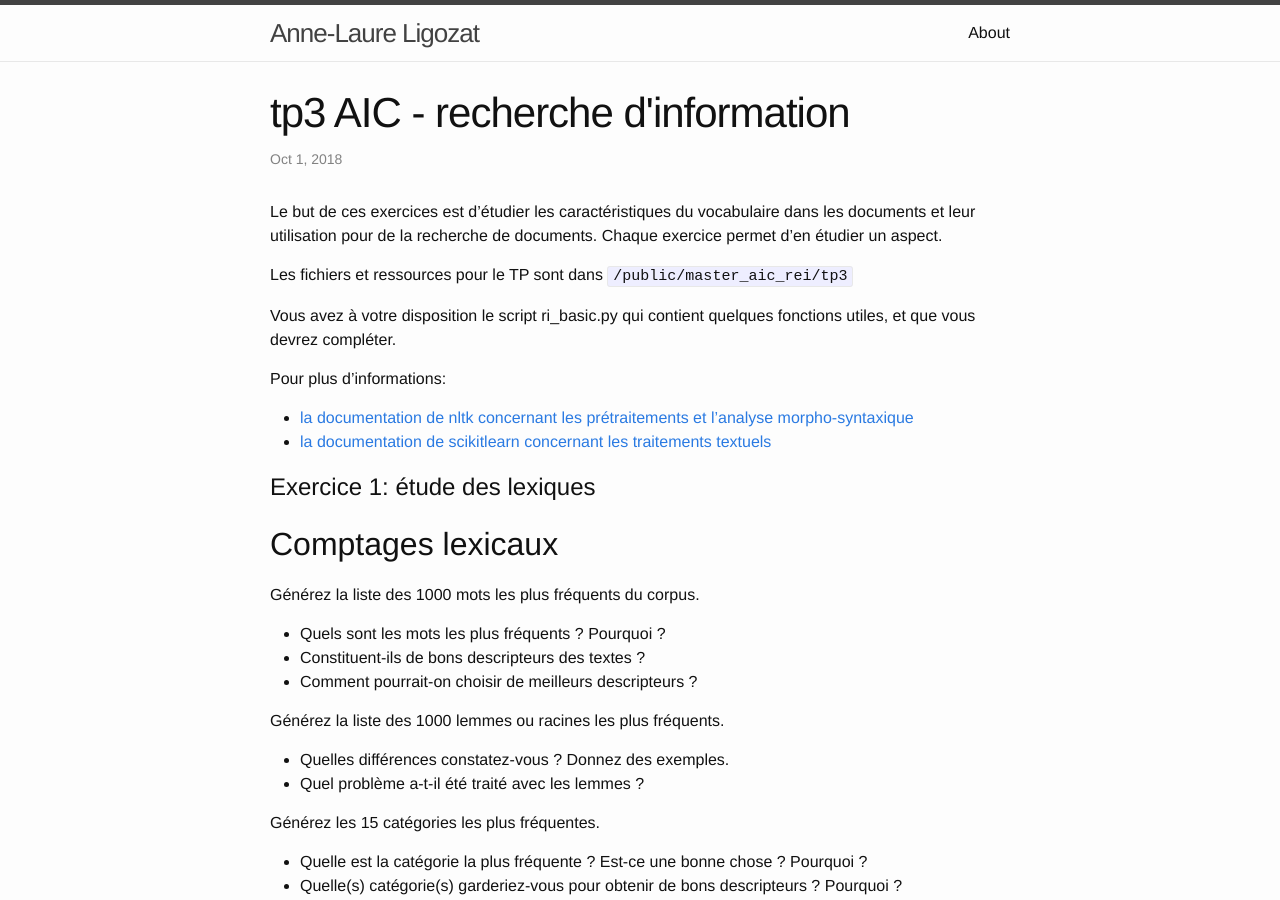
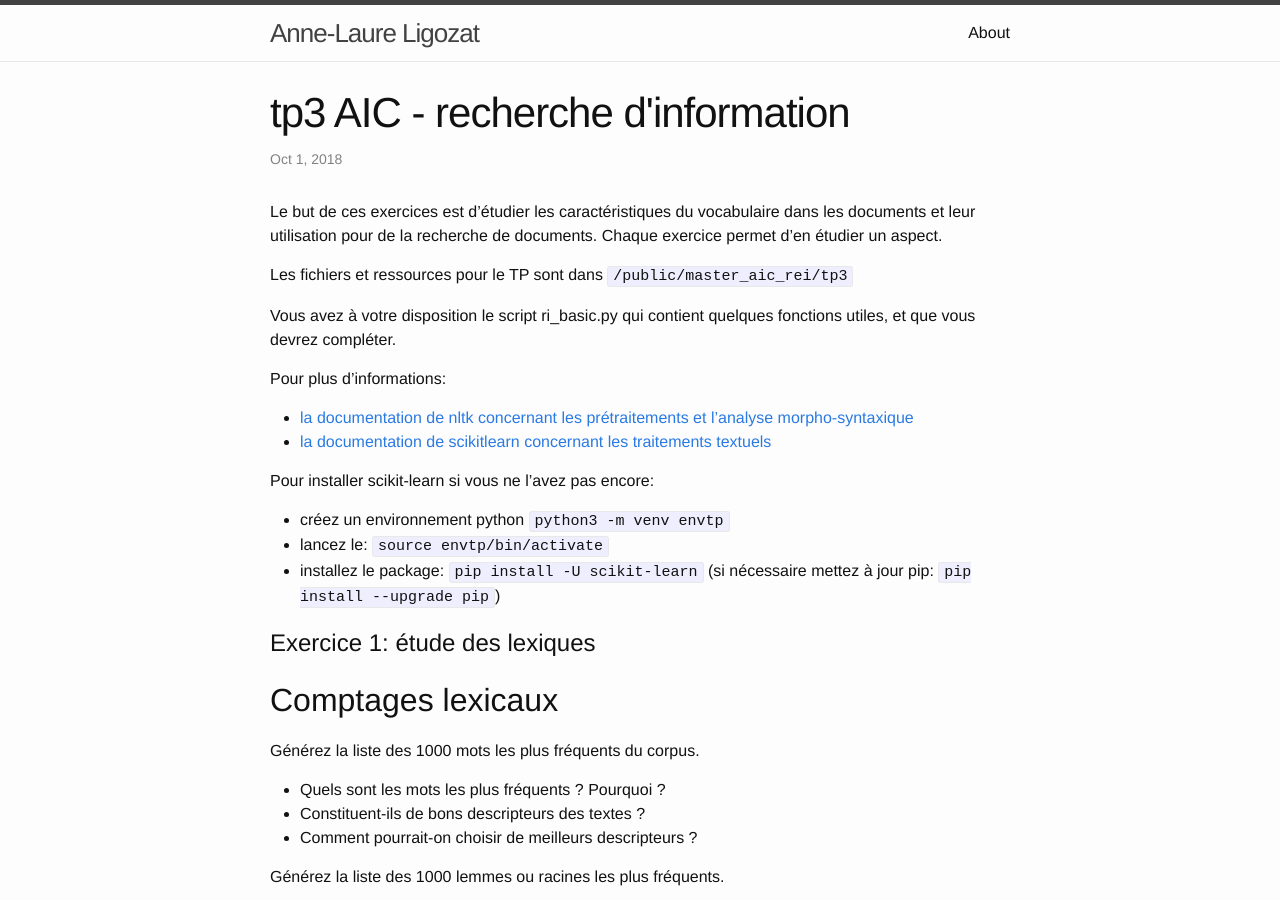
Before and after one commit to annlor/annlor.github.io, a Jekyll site: the page built from _posts/2018-10-01-aic-tp3.markdown, in a window 1280 px wide and 900 px high. Built offline with Jekyll 4.4.1, drawn with Linux system fonts in a browser that asks for light colours.

Commit message:
install sk

```diff
--- a/_posts/2018-10-01-aic-tp3.markdown
+++ b/_posts/2018-10-01-aic-tp3.markdown
@@ -15,6 +15,11 @@ Vous avez à votre disposition le script ri_basic.py qui contient quelques fonct
 Pour plus d'informations:
 - [la documentation de nltk concernant les prétraitements et l'analyse morpho-syntaxique](http://www.nltk.org/book/ch03.html)
 - [la documentation de scikitlearn concernant les traitements textuels](http://scikit-learn.org/stable/modules/feature_extraction.html)
+
+Pour installer scikit-learn si vous ne l'avez pas encore:
+- créez un environnement python `python3 -m venv envtp`
+- lancez le: `source envtp/bin/activate`
+- installez le package: `pip install -U scikit-learn` (si nécessaire mettez à jour pip: `pip install --upgrade pip`)
 
 
 # Exercice 1: étude des lexiques
```
